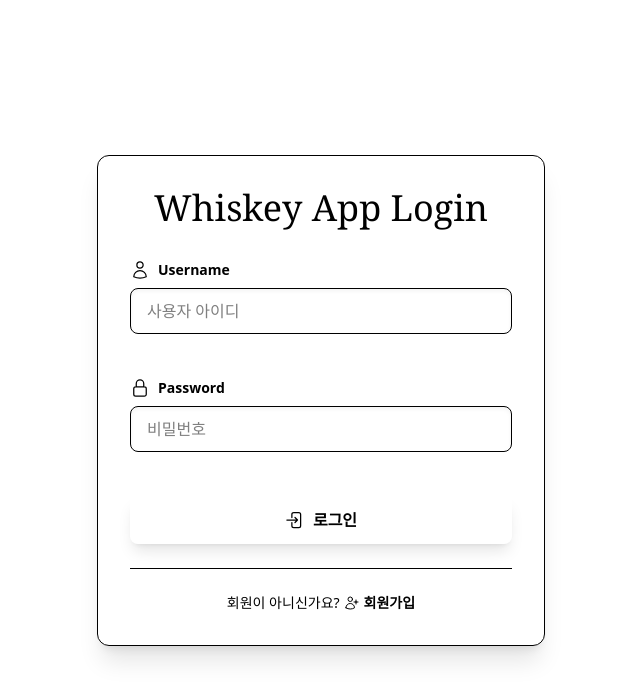
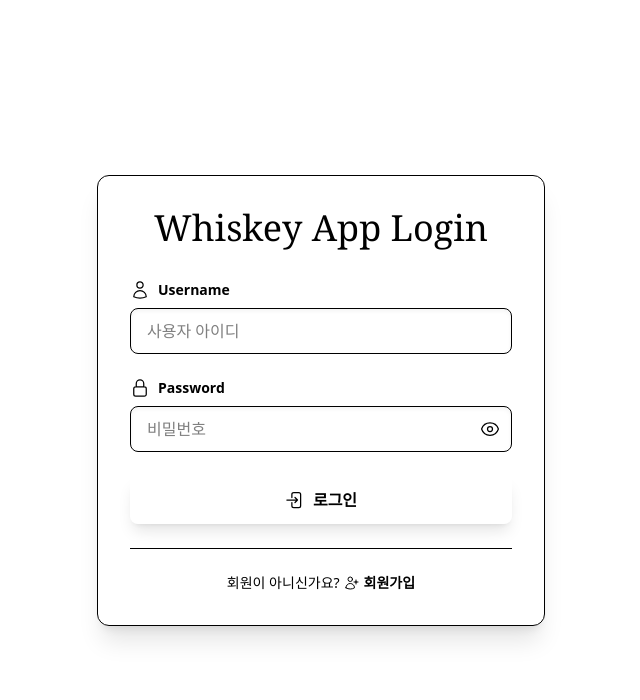
Before and after one commit to JaeBeen95/whiskey-app, a React (Vite) app: page / in a window 1280 px wide. Shown: the top 700 px of the page, without its empty margins (319-959 px from the left). Built offline with nearby package versions, Linux system fonts and the light colour scheme; no server answers.

Commit message:
✨ feat: 비밀번호 표시 아이콘 및 기능 추가

```diff
--- a/src/pages/auth/components/AuthInput.tsx
+++ b/src/pages/auth/components/AuthInput.tsx
@@ -1,4 +1,6 @@
+import { useState } from "react";
 import type { UseFormRegisterReturn } from "react-hook-form";
+import { EyeIcon, EyeSlashIcon } from "@heroicons/react/24/outline";
 
 interface AuthInputProps {
   id: string;
@@ -21,14 +23,24 @@ export default function AuthInput({
   registerProps,
   error,
 }: AuthInputProps) {
+  const [showPassword, setShowPassword] = useState(false);
+  const isPasswordType = type === "password";
+
+  const inputType = isPasswordType && showPassword ? "text" : type;
+
+  const togglePasswordVisibility = () => {
+    setShowPassword((prev) => !prev);
+  };
+
   return (
     <div className="mb-6">
       <label htmlFor={id} className="text-gold-500 text-sm font-bold mb-2 flex items-center">
         {icon}
         {label}
       </label>
+      <div className="relative">
         <input
-        type={type}
+          type={inputType}
           id={id}
           name={id}
           className={`shadow-inner appearance-none border rounded-lg w-full py-3 px-4 text-light-gray-50 bg-deep-navy-900 leading-tight focus:outline-none focus:ring-2 focus:ring-accent-orange-500 focus:border-transparent transition-all duration-200 placeholder-light-gray-50/50 ${
@@ -38,8 +50,19 @@ export default function AuthInput({
           autoComplete={autocomplete}
           {...registerProps}
         />
+        {isPasswordType && (
+          <button
+            type="button"
+            onClick={togglePasswordVisibility}
+            className="absolute inset-y-0 right-0 pr-3 flex items-center text-light-gray-50/70 hover:text-gold-500 focus:outline-none cursor-pointer"
+            aria-label={showPassword ? "비밀번호 숨기기" : "비밀번호 보기"}
+          >
+            {showPassword ? <EyeSlashIcon className="h-5 w-5" /> : <EyeIcon className="h-5 w-5" />}
+          </button>
+        )}
+      </div>
       <p className={`text-xs mt-1 ${error ? "text-red-500" : "text-transparent"}`}>
-        {error || "placeholder"}
+        {error || " "}
       </p>
     </div>
   );
--- a/src/pages/auth/hooks/useAuthForm.ts
+++ b/src/pages/auth/hooks/useAuthForm.ts
@@ -11,7 +11,7 @@ export const useSignupForm = () => {
     formState: { errors },
     watch,
   } = useForm<SignupFormValues>({
-    mode: "onChange",
+    mode: "all",
   });
 
   const password = watch("password", "");
```
Lines whose indentation alone changed are shown as unchanged.
